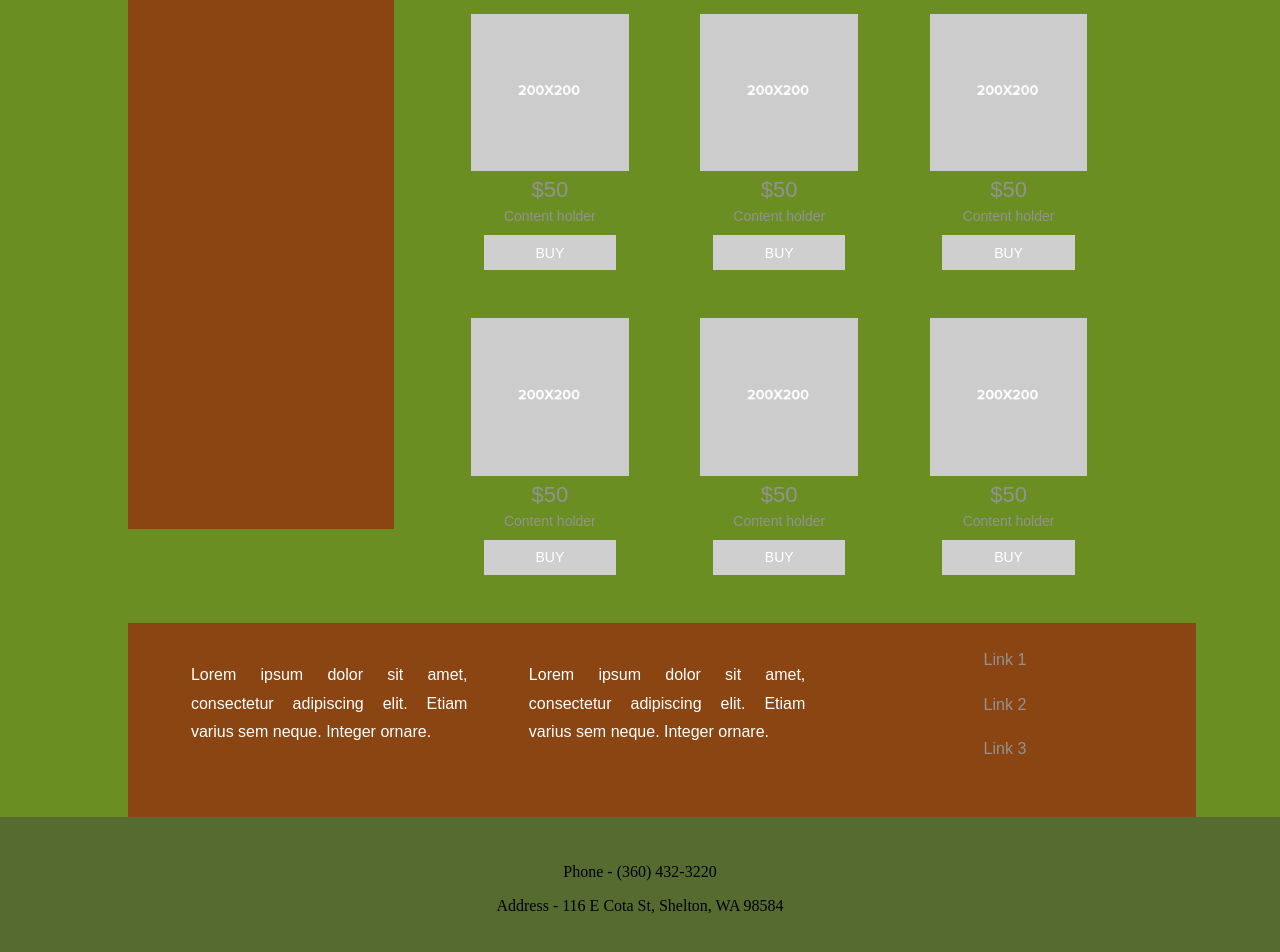
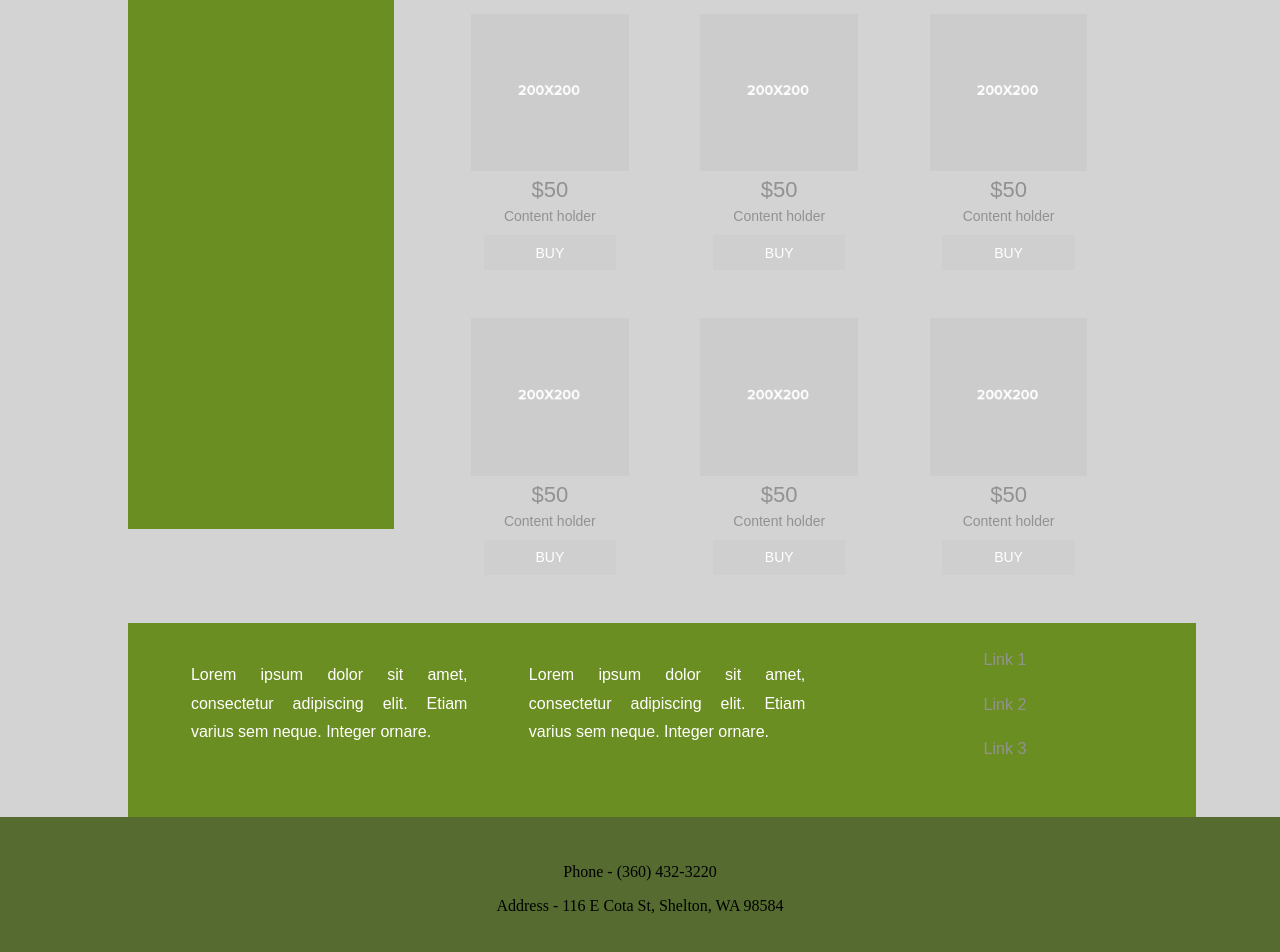
Before and after one commit to RileyPersonne/Ruhk, a plain HTML site: page menu.html in a window 1280 px wide. Shown: the part 574-1526 px from the top of the page. Drawn offline with Linux system fonts and the light colour scheme; a script that the page names is missing.

Commit message:
Color/title change on the menu

```diff
--- a/eCommerceAssets/styles/eCommerceStyle.css
+++ b/eCommerceAssets/styles/eCommerceStyle.css
@@ -1,7 +1,7 @@
 @charset "utf-8";
 /* Global Styles */
 body {
-	background-color:olivedrab;
+	background-color: lightgray;
 }
 a:hover {
 	color: rgba(255,255,255,1.00);
@@ -44,7 +44,7 @@ header {
 #offer {
 	font-family: 'Montserrat', sans-serif;
 	clear: both;
-	background-color: saddlebrown;
+	background-color: olivedrab;
 	color: rgba(146,146,146,1.00);
 	padding-left: 115px;
 	padding-top: 57px;
@@ -65,7 +65,7 @@ header {
 	padding-left: 3%;
 	padding-right: 3%;
 	text-align: center;
-	background-color: saddlebrown;
+	background-color: olivedrab;
 	padding-top: 36px;
 	height: 784px;
 }
@@ -155,7 +155,7 @@ header {
 #mainWrapper footer {
 	clear: both;
 	overflow: auto;
-	background-color: saddlebrown;
+	background-color: olivedrab;
 	font-family: source-sans-pro, sans-serif;
 	font-style: normal;
 	font-weight: 200;
--- a/menu.html
+++ b/menu.html
@@ -2,7 +2,7 @@
 <html>
 <head>
 <meta charset="UTF-8">
-<title>eCommerce template By Adobe Dreamweaver</title>
+<title>Menu</title>
 <meta name="viewport" content="width=device-width, initial-scale=1">
 <link href="eCommerceAssets/styles/eCommerceStyle.css" rel="stylesheet" type="text/css">
 <link href="css/index.css" rel="stylesheet" type="text/css">
```
